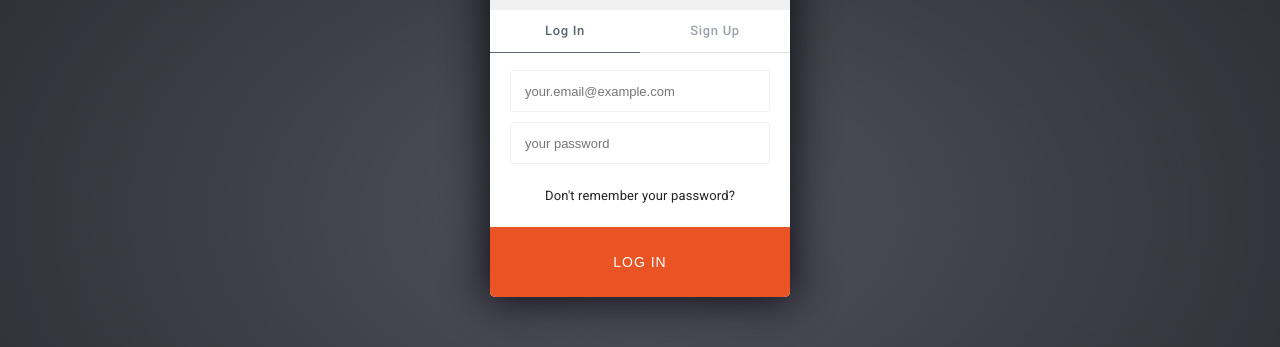
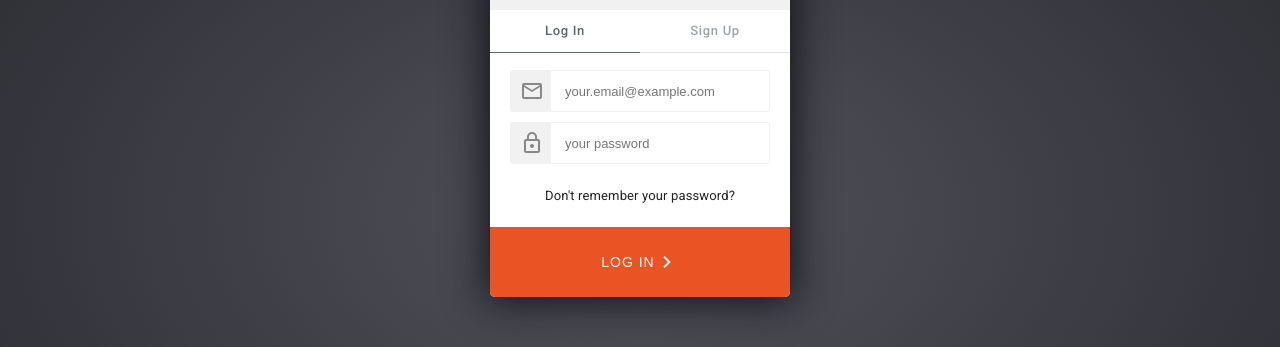
Before and after one commit to jbuget/vue-account-form, a Vue app: page / in a window 1280 px wide. Shown: the part 188-535 px from the top of the page. Built offline with nearby package versions, Linux system fonts and the light colour scheme.

Commit message:
Improve style (add icons)

```diff
--- a/src/App.vue
+++ b/src/App.vue
@@ -18,6 +18,22 @@ export default {
 
 <style>
 
+  /*
+   * Global styles
+   */
+  button {
+    cursor: pointer;
+  }
+
+  button:focus,
+  input:focus,
+  textarea:focus {
+    outline: none;
+  }
+
+  /*
+   * App styles
+   */
   .overlay {
     background: radial-gradient(#40404b, #111118) rgba(34,34,40,0.94);
     opacity: 0.9;
--- a/src/components/AccountWidget.vue
+++ b/src/components/AccountWidget.vue
@@ -6,13 +6,13 @@
       <div class="account-widget__header-title">Vue.js account widget</div>
     </div>
 
-    <div class="account-widget__tabs-container">
+    <div class="account-widget__tabs-wrapper">
       <ul class="account-widget__tabs">
         <li class="account-widget__tab" :class="{ 'account-widget__tab_current': isActive('login-form') }">
-          <a class="account-widget__tab-link" href="#" @click="selectForm('login-form')">Log In</a>
+          <a class="account-widget__tab-link" href="#" @click="makeActive('login-form')">Log In</a>
         </li>
         <li class="account-widget__tab" :class="{ 'account-widget__tab_current': isActive('signup-form') }">
-          <a class="account-widget__tab-link" href="#" @click="selectForm('signup-form')">Sign Up</a>
+          <a class="account-widget__tab-link" href="#" @click="makeActive('signup-form')">Sign Up</a>
         </li>
       </ul>
     </div>
@@ -37,9 +37,8 @@
       };
     },
     methods: {
-      selectForm(item) {
-        // When a model is changed, the view will be automatically updated.
-        this.currentForm = item;
+      makeActive(form) {
+        this.currentForm = form;
       },
       isActive(form) {
         return this.currentForm === form;
@@ -82,7 +81,7 @@
     box-sizing: initial;
   }
 
-  .account-widget__tabs-container {
+  .account-widget__tabs-wrapper {
     height: 40px;
   }
 
@@ -122,6 +121,7 @@
     font-weight: 500;
   }
 
+  /* dynamic class */
   .account-widget__tab_current {
     box-shadow: 0 1px 0 0 #5c666f;
     cursor: default;
--- a/src/components/LoginForm.vue
+++ b/src/components/LoginForm.vue
@@ -4,14 +4,18 @@
 
       <!-- Input fields -->
       <section class="login-form__section login-form__section_fields">
-        <div class="login-form__field login-form__field_email">
-          <span></span>
-          <input class="login-form__field-input" type="email" name="email" placeholder="your.email@example.com">
+        <div class="login-form__field-wrapper">
+          <div class="login-form__field login-form__field_email">
+            <span class="login-form__field-icon"><i class="material-icons">mail_outline</i></span>
+            <input class="login-form__field-input" type="email" name="email" placeholder="your.email@example.com">
+          </div>
         </div>
 
-        <div class="login-form__field login-form__field_password">
-          <span></span>
-          <input class="login-form__field-input" type="password" name="password" placeholder="your password">
+        <div class="login-form__field-wrapper">
+          <div class="login-form__field login-form__field_password">
+            <span class="login-form__field-icon"><i class="material-icons">lock_outline</i></span>
+            <input class="login-form__field-input" type="password" name="password" placeholder="your password">
+          </div>
         </div>
 
         <p class="login-form__forgotten-password">
@@ -21,7 +25,10 @@
 
       <!-- Actions -->
       <section class="login-form__section login-form__section_actions">
-        <button class="login-form__action login-form__action_login"><span>Log in</span></button>
+        <button class="login-form__action login-form__action_login">
+          <span class="login-form__action-label">Log in</span>
+          <i class="login-form__action-icon material-icons">keyboard_arrow_right</i>
+        </button>
       </section>
 
     </form>
@@ -40,7 +47,6 @@
   };
 </script>
 
-<!-- Add "scoped" attribute to limit CSS to this component only -->
 <style scoped>
 
   .login-form__section_fields {
@@ -54,25 +60,37 @@
     font-size: 13px;
     line-height: 1.8;
     text-align: center;
-    color: rgba(0,0,0,0.54);
+    color: rgba(0, 0, 0, 0.54);
   }
 
   .login-form__forgotten-password-link {
     font-size: 13px;
-    color: rgba(0,0,0,0.87);
+    color: rgba(0, 0, 0, 0.87);
     cursor: pointer;
     margin-bottom: 0;
     text-decoration: none;
   }
 
+  .login-form__field-wrapper {
+    margin-bottom: 10px;
+  }
+
   .login-form__field {
+    padding-left: 40px;
     position: relative;
-    margin-bottom: 10px;
     border-radius: 3px;
     border: 1px solid #f1f1f1;
     background: #f1f1f1;
     -webkit-transition: border-color 0.8s;
     transition: border-color 0.8s;
+  }
+
+  .login-form__field-icon {
+    position: absolute;
+    font-size: 12px;
+    top: 8px;
+    left: 9px;
+    color: #888;
   }
 
   .login-form__field_focused {
@@ -96,6 +114,22 @@
     color: rgba(0, 0, 0, 0.87);
   }
 
+  .login-form__action {
+    border: 0;
+    padding: 14px;
+    display: block;
+    box-sizing: border-box;
+    width: 100%;
+    height: 70px;
+    overflow: hidden;
+    border-radius: 0 0 5px 5px;
+    transition: 0.2s ease-in-out;
+    color: #fff;
+    letter-spacing: 1px;
+    font-size: 14px;
+    text-transform: uppercase;
+  }
+
   .login-form__action_login {
     background-color: #EA5323;
     border: 0;
@@ -114,5 +148,16 @@
     text-transform: uppercase;
   }
 
+  .login-form__action-label {
+    height: 42px;
+    line-height: 42px;
+    vertical-align: middle;
+  }
+
+  .login-form__action-icon {
+    height: 42px;
+    line-height: 42px;
+    vertical-align: middle;
+  }
 
 </style>
--- a/src/components/SignupForm.vue
+++ b/src/components/SignupForm.vue
@@ -4,24 +4,32 @@
 
       <!-- Input fields -->
       <section class="signup-form__section signup-form__section_fields">
-        <div class="signup-form__field signup-form__field_first-name">
-          <span></span>
+        <div class="signup-form__field-wrapper">
+          <div class="signup-form__field signup-form__field_email">
+            <span class="signup-form__field-icon"><i class="material-icons">perm_identity_outline</i></span>
             <input class="signup-form__field-input" type="text" name="first-name" placeholder="your first name">
           </div>
+        </div>
 
-        <div class="signup-form__field signup-form__field_last-name">
-          <span></span>
+        <div class="signup-form__field-wrapper">
+          <div class="signup-form__field signup-form__field_email">
+            <span class="signup-form__field-icon"><i class="material-icons">perm_identity_outline</i></span>
             <input class="signup-form__field-input" type="text" name="last-name" placeholder="your last name">
           </div>
+        </div>
 
+        <div class="signup-form__field-wrapper">
           <div class="signup-form__field signup-form__field_email">
-          <span></span>
+            <span class="signup-form__field-icon"><i class="material-icons">mail_outline</i></span>
             <input class="signup-form__field-input" type="email" name="email" placeholder="your.email@example.com">
           </div>
+        </div>
 
+        <div class="signup-form__field-wrapper">
           <div class="signup-form__field signup-form__field_password">
-          <span></span>
+            <span class="signup-form__field-icon"><i class="material-icons">lock_outline</i></span>
             <input class="signup-form__field-input" type="password" name="password" placeholder="your password">
+          </div>
         </div>
       </section>
 
@@ -33,7 +41,10 @@
 
       <!-- Actions -->
       <section class="signup-form__section signup-form__section_actions">
-        <button class="signup-form__action signup-form__action_signup"><span>Sign up</span></button>
+        <button class="signup-form__action signup-form__action_signup">
+          <span class="signup-form__action-label">Sign up</span>
+          <i class="signup-form__action-icon material-icons">keyboard_arrow_right</i>
+        </button>
       </section>
 
     </form>
@@ -57,23 +68,31 @@
 <!-- Add "scoped" attribute to limit CSS to this component only -->
 <style scoped>
 
-  input:focus {
-    outline: none;
-  }
-
   .signup-form__section_fields {
     padding: 20px;
     box-sizing: border-box;
   }
 
+  .signup-form__field-wrapper {
+    margin-bottom: 10px;
+  }
+
   .signup-form__field {
+    padding-left: 40px;
     position: relative;
-    margin-bottom: 10px;
     border-radius: 3px;
     border: 1px solid #f1f1f1;
     background: #f1f1f1;
     -webkit-transition: border-color 0.8s;
     transition: border-color 0.8s;
+  }
+
+  .signup-form__field-icon {
+    position: absolute;
+    font-size: 12px;
+    top: 8px;
+    left: 9px;
+    color: #888;
   }
 
   .signup-form__field_focused {
@@ -126,4 +145,16 @@
     text-transform: uppercase;
   }
 
+  .signup-form__action-label {
+    height: 42px;
+    line-height: 42px;
+    vertical-align: middle;
+  }
+
+  .signup-form__action-icon {
+    height: 42px;
+    line-height: 42px;
+    vertical-align: middle;
+  }
+
 </style>
```
Also changed, not shown: 13 other files (tests, documents, lock files or other folders). Lines whose indentation alone changed are shown as unchanged.
